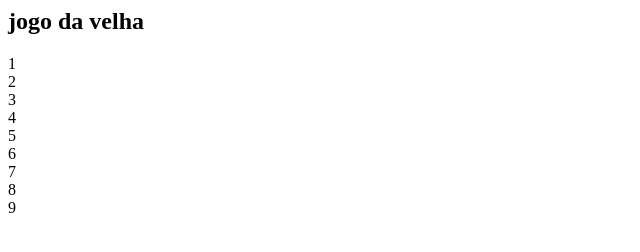
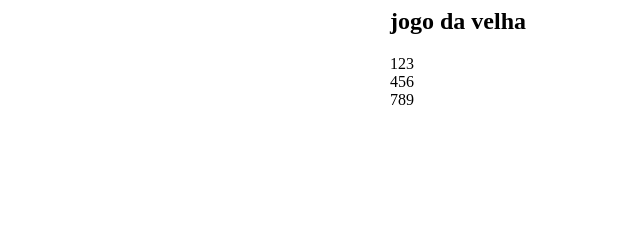
Before and after one commit to junior-isabel/jogo-da-velha, a plain HTML site: page interface/index.html in a window 1280 px wide. Shown: the whole page, without its empty margins (0-640 px from the left). Drawn offline with Linux system fonts and the light colour scheme.

Commit message:
aplicação de estilo base

```diff
--- a/interface/index.html
+++ b/interface/index.html
@@ -2,6 +2,7 @@
 
 <head>
     <title>jogo da velha</title>
+    <link type="text/css" rel="stylesheet" href="./styles/styles.css">
 </head>
 
 <body>
--- /dev/null
+++ b/interface/styles/styles.css
@@ -0,0 +1,10 @@
+
+.container{
+    width: 500px;
+    margin: 0 auto;
+}
+
+.container .row{
+    display: flex;
+    flex: 1,
+}
```
